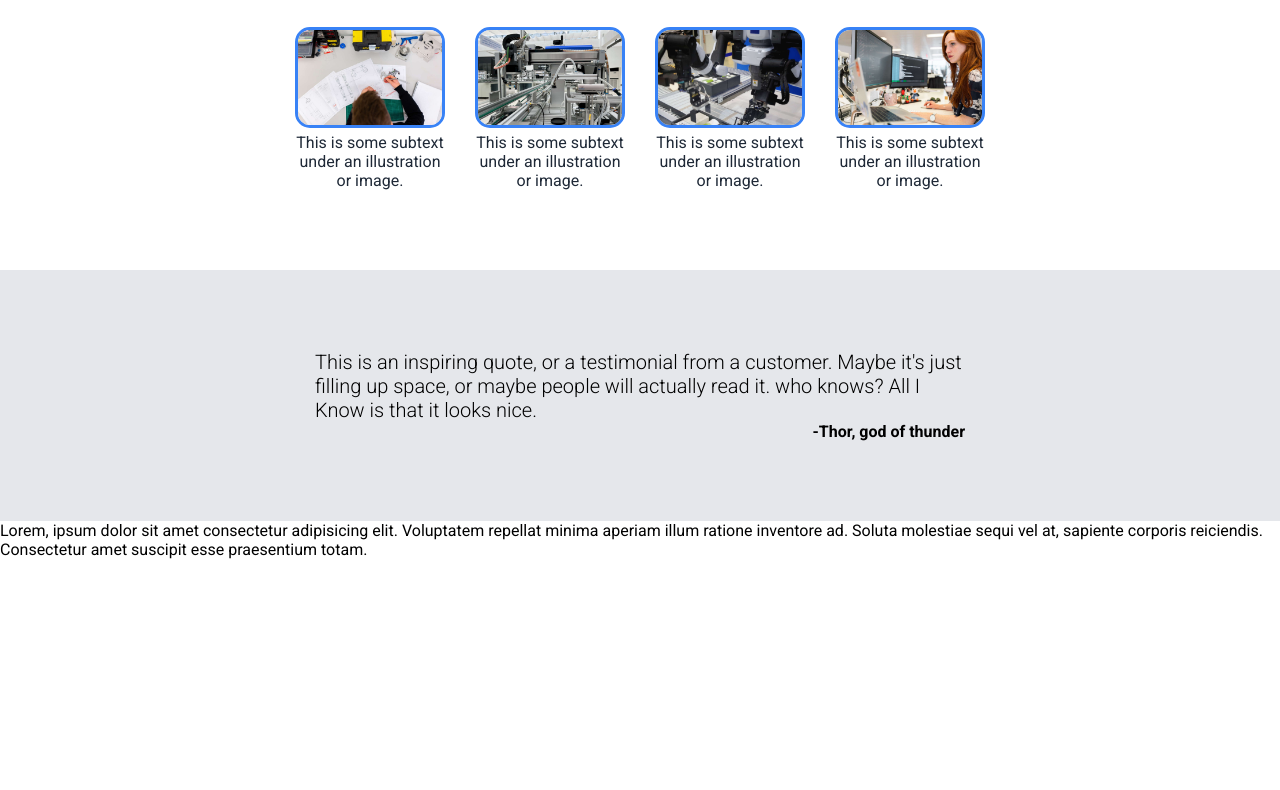
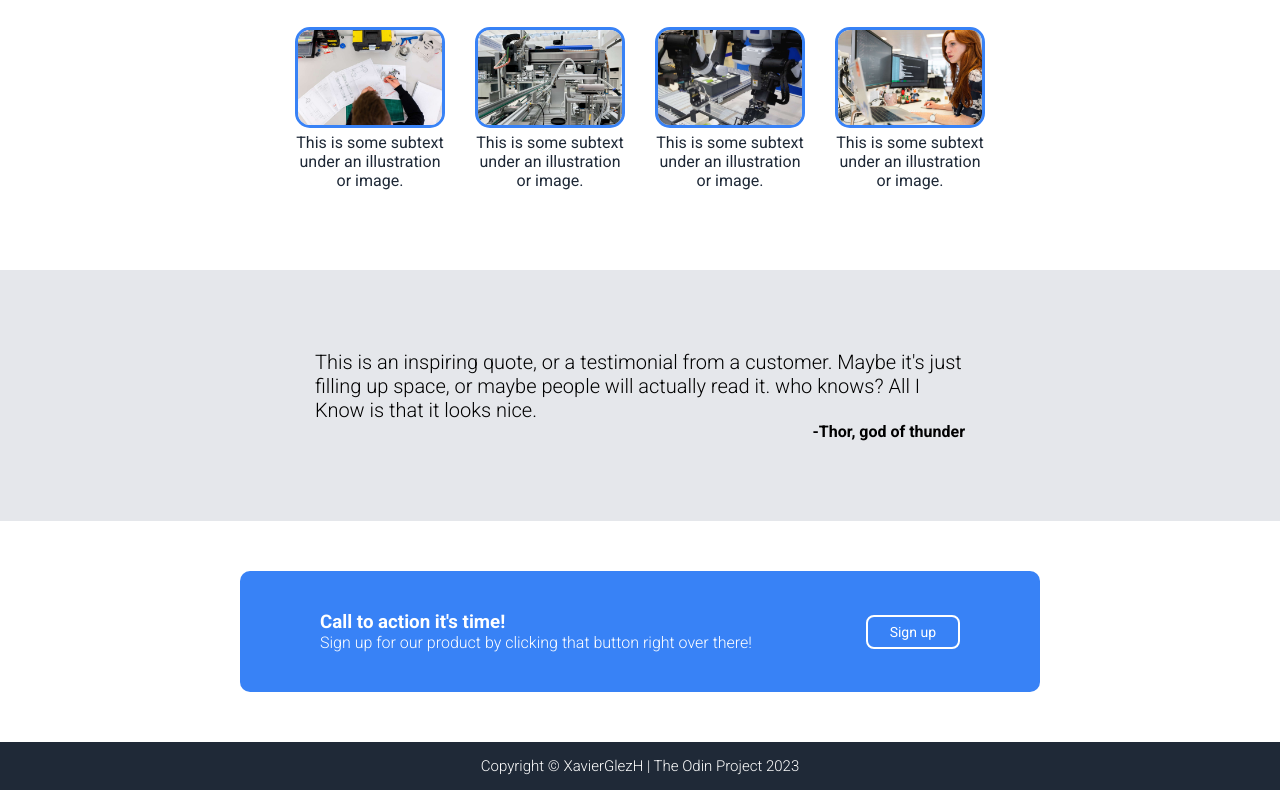
Before and after one commit to XavierGlezH/landing-page, a plain HTML site: page index.html in a window 1280 px wide. Shown: the part 711-1501 px from the top of the page. Before the commit the page ends 1270 px from the top, so only its background shows below. Drawn offline with Linux system fonts and the light colour scheme.

Commit message:
Add action section & Add footer

```diff
--- a/css/styles.css
+++ b/css/styles.css
@@ -165,7 +165,48 @@
     text-align: end;
 }
 
+.section4{
+    display: flex;
+    justify-content: center;
+}
 
+.section4 .action{
+    display: flex;
+    align-items: center;
+    background-color: #3882f6;
+    color: white;
+    padding: 40px 80px;
+    margin: 50px 25px;
+    width: 800px;
+    border-radius: 10px;
+}
+
+.action .info{
+    flex: 1;
+}
+
+.action .info p{
+    font-weight: 100;
+}
+.action .btn a{
+    padding: 7px 22px;
+    border-radius: 8px;
+    border: solid 2px white;
+    color: white;
+    text-decoration: none;
+    font-size: 14px;
+
+}
+
+footer{
+    display: flex;
+    justify-content: center;
+    padding: 15px 0px;
+    color: white;
+    background-color: #1f2937;
+    font-size: 15px;
+    font-weight: 100;
+}
 
 /* Video responsiveness for different screen sizes*/
 @media only screen and (max-width: 890px) {
--- a/index.html
+++ b/index.html
@@ -81,8 +81,19 @@
         </div>
 
         <div class="section4">
-            Lorem, ipsum dolor sit amet consectetur adipisicing elit. Voluptatem repellat minima aperiam illum ratione inventore ad. Soluta molestiae sequi vel at, sapiente corporis reiciendis. Consectetur amet suscipit esse praesentium totam.
+            <div class="action">
+                <div class="info">
+                    <h3>Call to action it's time!</h3>
+                    <p>Sign up for our product by clicking that button right over there!</p>
+                </div>
+                <div class="btn">
+                    <a href="#" >Sign up</a>
+                </div>
+            </div>
+
         </div>
+
+        <footer>Copyright &copy; XavierGlezH | The Odin Project 2023</footer>
 
 </body>
 
```
